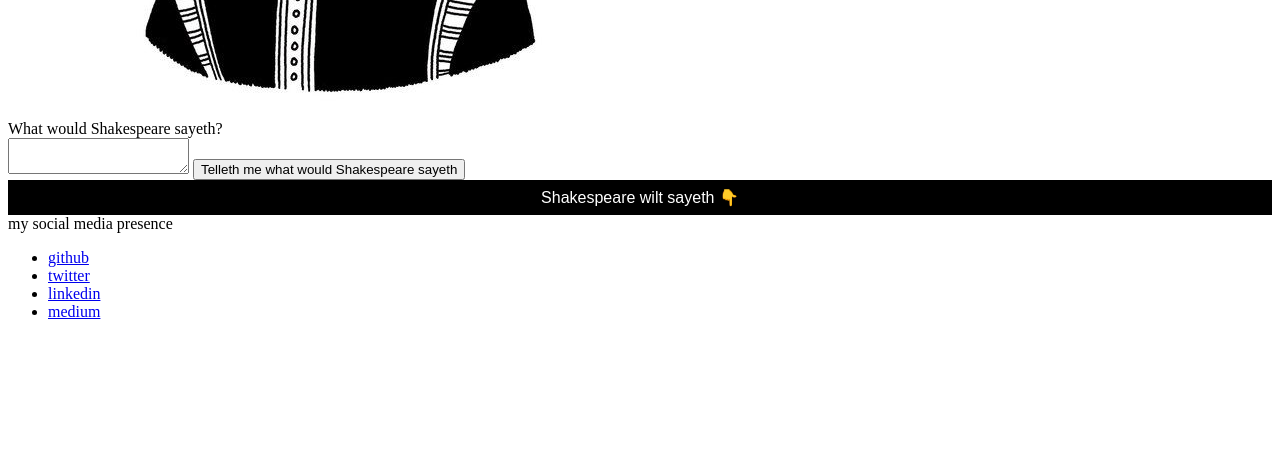
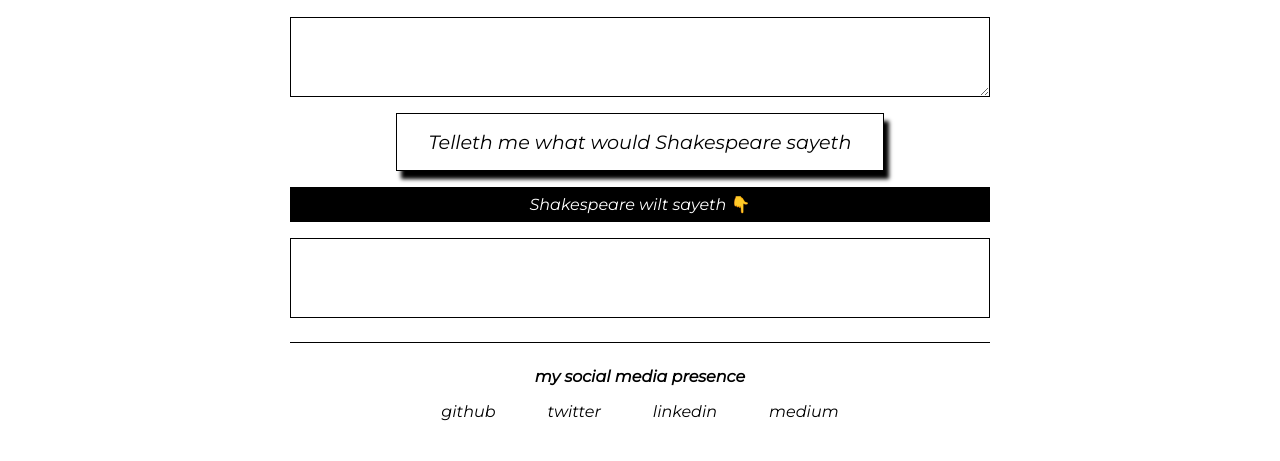
Before and after one commit to Diablo-web/shakespeare-sayeth, a plain HTML site: page index.html in a window 1280 px wide. Shown: the part 379-840 px from the top of the page. Before the commit the page ends 800 px from the top, so only its background shows below. Drawn offline with Linux system fonts and the light colour scheme.

Commit message:
feat: Initial commit

```diff
--- a/index.html
+++ b/index.html
@@ -6,7 +6,7 @@
     <meta http-equiv="X-UA-Compatible" content="IE=edge">
     <meta name="viewport" content="width=device-width, initial-scale=1.0">
     <title>What would Shakespeare sayeth?</title>
-    <link rel="stylesheet" href="styles.css" />
+    <link rel="stylesheet" href="/style.css" />
 </head>
 
 <body>
@@ -30,16 +30,16 @@
         <div class="footer-header">my social media presence</div>
         <ul class="list-non-bullet">
             <li class="list-item-inline">
-                <a class="link" href="https://github.com/MarkVed17">github</a>
+                <a class="link" href="https://github.com/Diablo-web">github</a>
             </li>
             <li class="list-item-inline">
-                <a class="link" href="https://twitter.com/LahaneVedant">twitter</a>
+                <a class="link" href="https://twitter.com/SumedhK01">twitter</a>
             </li>
             <li class="list-item-inline">
-                <a class="link" href="https://www.linkedin.com/in/vedantlahane">linkedin</a>
+                <a class="link" href="https://www.linkedin.com/in/sumedh-kurhade-98274a19b">linkedin</a>
             </li>
             <li class="list-item-inline">
-                <a class="link" href="https://medium.com/@VedantLahane">medium</a>
+                <a class="link" href="https://medium.com/@sumedhkurhade">medium</a>
             </li>
         </ul>
     </footer>
```
